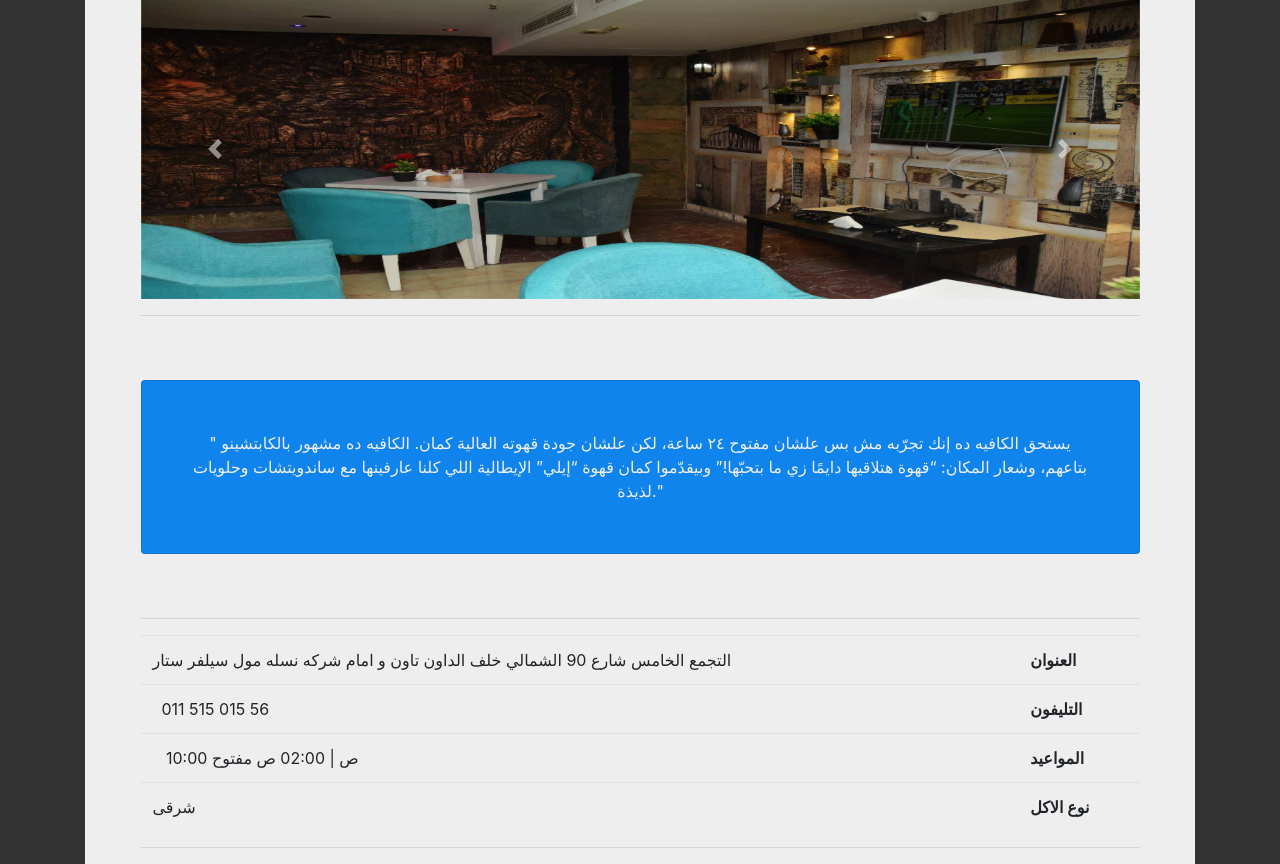
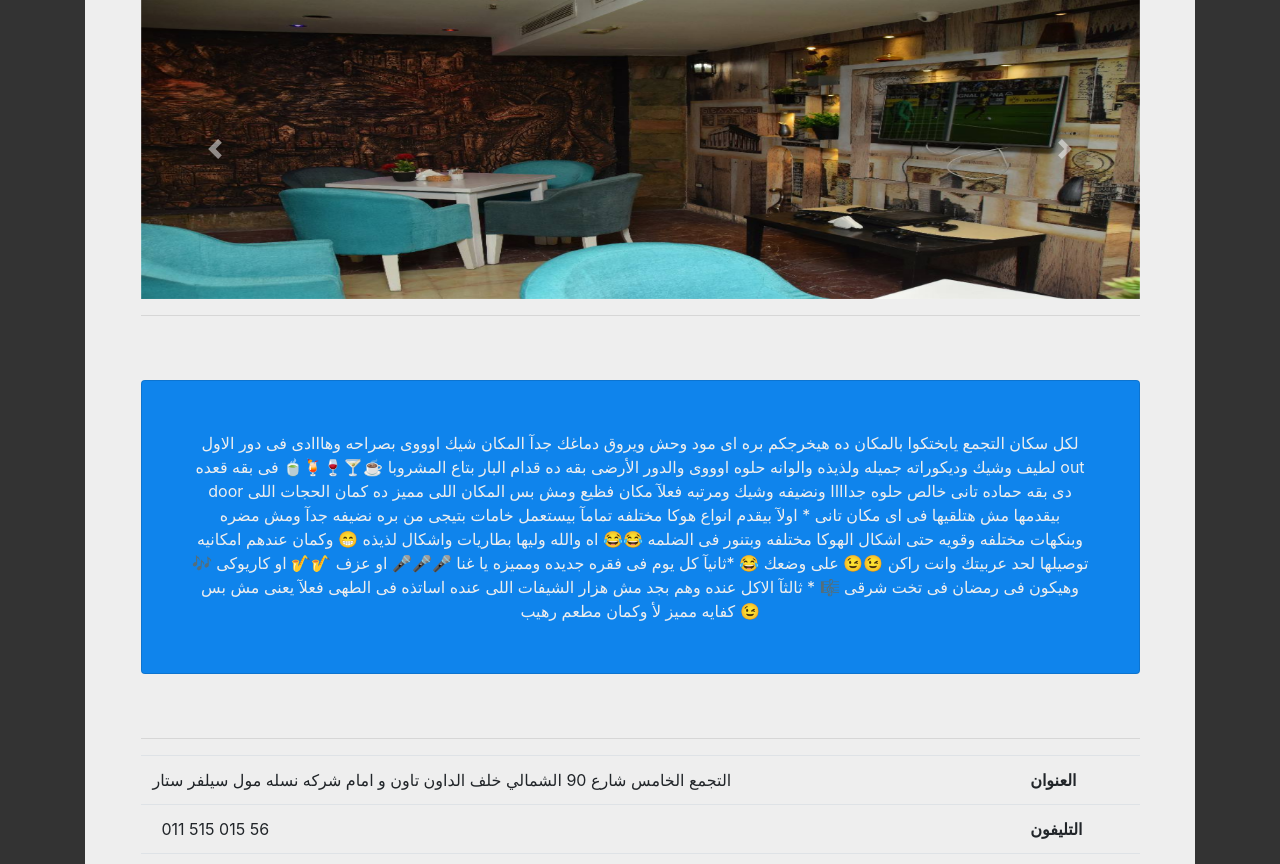
Before and after one commit to Mk1499/Yalla-No5rog, a PHP site: page /YallaNo5rog/pages/cafe/lyaltTagamoa.php in a window 1280 px wide. Shown: the part 248-1112 px from the top of the page. Run offline with PHP 8.4, Linux system fonts and the light colour scheme; some libraries are stand-ins or nearby versions; grey boxes are pictures that could not be loaded.

Commit message:
Update lyaltTagamoa.php

```diff
--- a/pages/cafe/lyaltTagamoa.php
+++ b/pages/cafe/lyaltTagamoa.php
@@ -38,10 +38,20 @@
         <hr />
         <!-- Cafe Description -->
         <p class="h7 text-center card desc">
-            " يستحق الكافيه ده إنك تجرّبه مش بس علشان مفتوح ٢٤ ساعة، لكن علشان جودة قهوته العالية كمان. الكافيه ده مشهور
-            بالكابتشينو بتاعهم، وشعار المكان: “قهوة هتلاقيها دايمًا زي ما بتحبّها!” وبيقدّموا كمان قهوة “إيلي” الإيطالية
-            اللي كلنا عارفينها مع ساندويتشات وحلويات لذيذة."
-        </p>
+لكل سكان التجمع يابختكوا بالمكان ده هيخرجكم بره اى مود وحش ويروق دماغك جدآ
+        المكان شيك اوووى بصراحه وهااادى فى دور الاول لطيف وشيك وديكوراته جميله ولذيذه والوانه حلوه اوووى والدور الأرضى بقه ده قدام البار بتاع المشروبا ☕🍸🍷🍹🍵
+فى بقه قعده out door
+دى بقه حماده تانى خالص حلوه جداااا ونضيفه وشيك ومرتبه فعلآ مكان فظيع
+ومش بس المكان اللى مميز ده كمان الحجات اللى بيقدمها مش هتلقيها فى اى مكان تانى
+
+* اولآ بيقدم انواع هوكا مختلفه تمامآ بيستعمل خامات بتيجى من بره نضيفه جدآ ومش مضره وبنكهات مختلفه وقويه
+حتى اشكال الهوكا مختلفه وبتنور فى الضلمه 😂😂 اه والله وليها بطاريات واشكال لذيذه 😁 وكمان عندهم امكانيه توصيلها لحد عربيتك وانت راكن 😉😉 على وضعك 😂
+
+*ثانيآ كل يوم فى فقره جديده ومميزه يا غنا 🎤🎤🎤 او عزف 🎷🎷 او كاريوكى 🎶 وهيكون فى رمضان فى تخت شرقى 🎼
+
+* ثالثآ الاكل عنده وهم بجد مش هزار الشيفات اللى عنده اساتذه فى الطهى فعلآ يعنى مش بس كفايه مميز لأ وكمان مطعم رهيب 😉
+
+</p>
         <hr />
 
         <!-- Cafe Info -->
```
